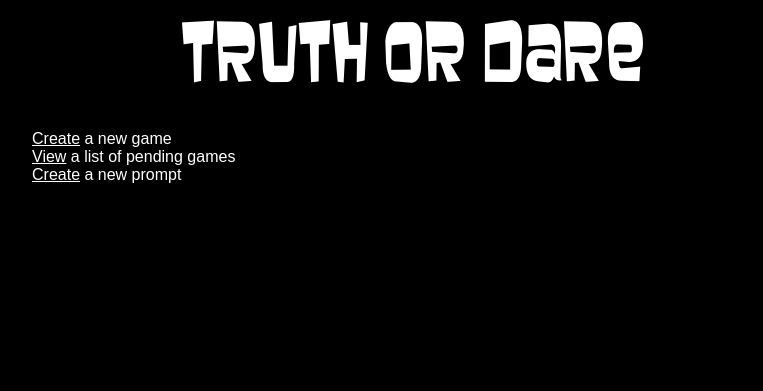
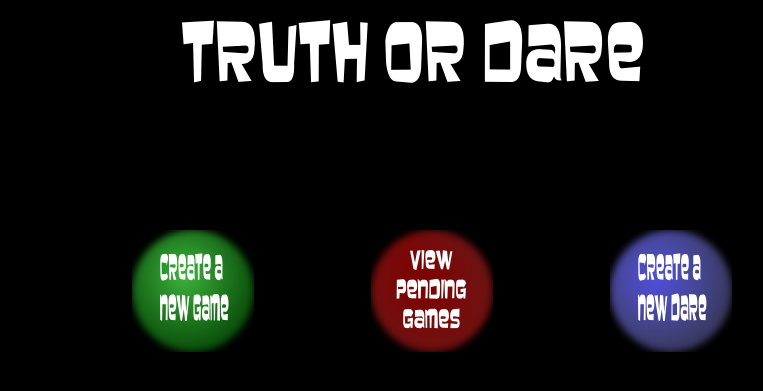
Before and after one commit to ckizer/tod, a Django app: template templates/home.html in a window 1280 px wide. Shown: the top 391 px of the page, without its empty margins (208-971 px from the left). Run offline with Django 3.2, Linux system fonts and the light colour scheme; the template is opened without the code that fills it, so the values that code supplies are empty.

Commit message:
designed index page

```diff
--- a/media/css/site.css
+++ b/media/css/site.css
@@ -40,6 +40,28 @@ color: white;
 {
 position: fixed;
 left: -1000px;
+}
+
+#index_buttons
+{
+width: 600px;
+margin: auto;
+margin-top: 100px;
+}
+
+#index_create_game
+{
+float: left;
+}
+
+#index_create_prompt
+{
+float: right;
+}
+
+#index_view_games
+{
+text-align: center;
 }
 
 #curtain
--- a/templates/home.html
+++ b/templates/home.html
@@ -1,7 +1,9 @@
 {% extends "base.html" %}
 
 {% block content %}
-<p><a href="/game/create">Create</a> a new game</p>
-<p><a href="/game/">View</a> a list of pending games</p>
-<p><a href="/prompt/">Create</a> a new prompt</p>
+<div id="index_buttons">
+<p id="index_create_game"><a href="/game/create"><img src="/media/images/index_game_create.png" alt="Create Game"</a></p>
+<p id="index_create_prompt"><a href="/prompt/"><img src="/media/images/index_prompt_create.png" alt="Create Prompts"</a></p>
+<p id="index_view_games"><a href="/game/"><img src="/media/images/index_view_games.png" alt="View Games"</a></p>
+</div>
 {% endblock %}
```
